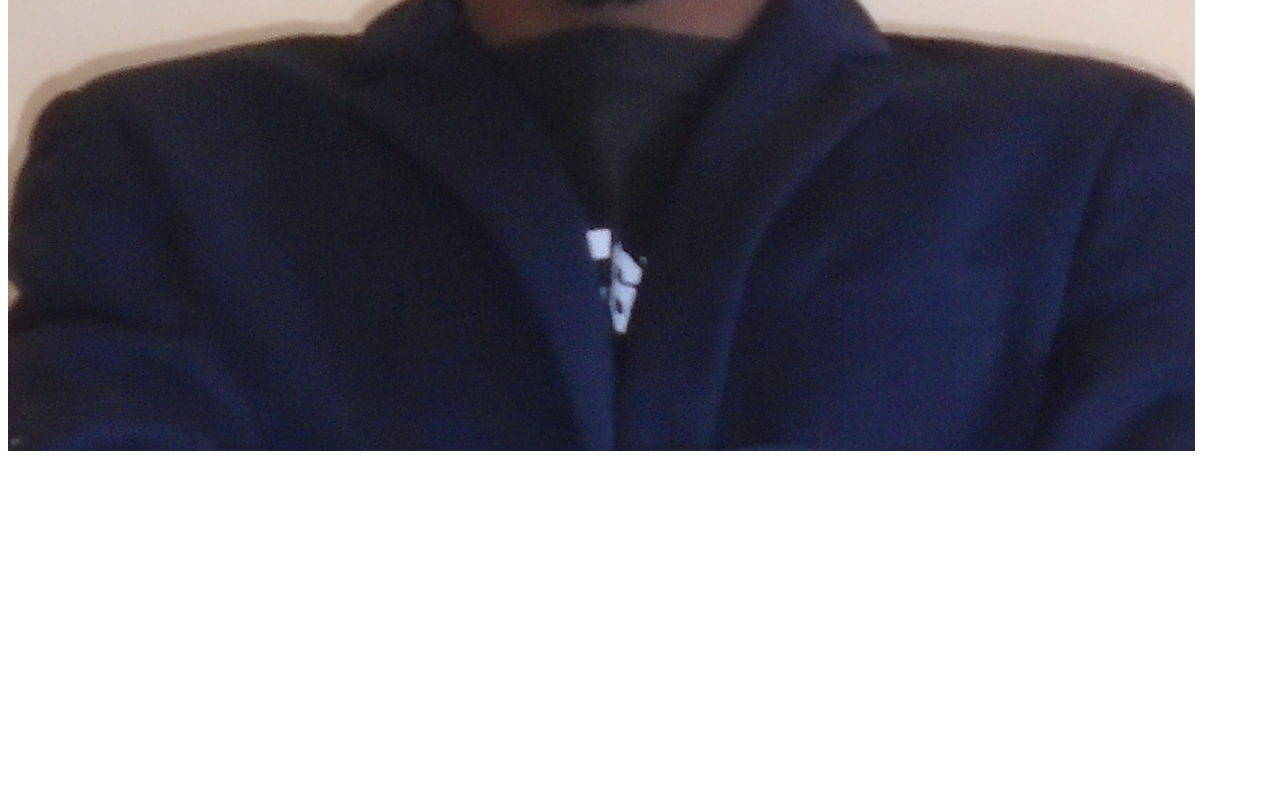
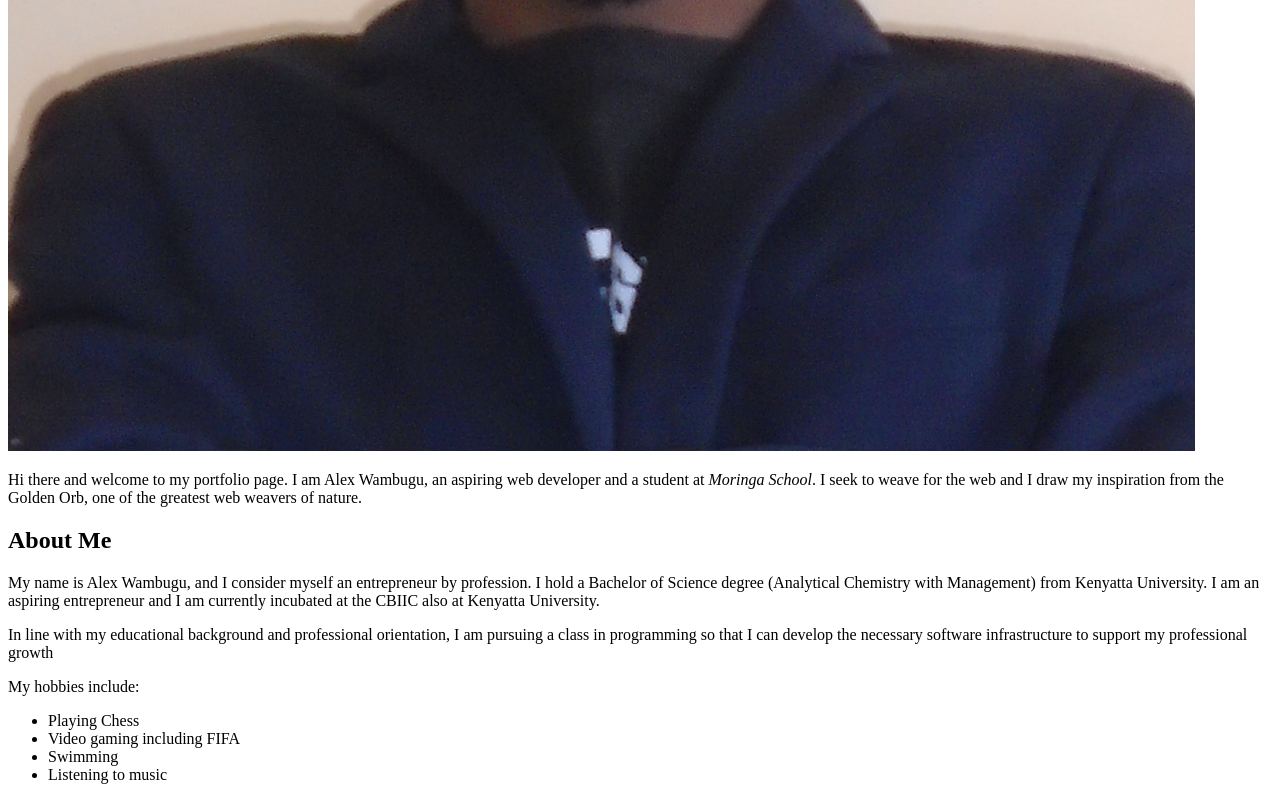
Before and after one commit to dinhcaradoc/alex-portfolio, a plain HTML site: page index.html in a window 1280 px wide. Shown: the part 956-1756 px from the top of the page. Before the commit the page ends 1419 px from the top, so only its background shows below. Drawn offline with Linux system fonts and the light colour scheme.

Commit message:
add an about me section

```diff
--- a/index.html
+++ b/index.html
@@ -8,8 +8,25 @@
 			<header>
 				<div class="header">
 				<img id="displayimage" src="images/alex.png">
+				<p>Hi there and welcome to my portfolio page. I am Alex Wambugu, an aspiring web developer and a student at <em>Moringa School</em>. I seek to weave for the web and I draw my inspiration from the Golden Orb, one of the greatest web weavers of nature.</p>
 				</div>
 			</header>
+
+			<section class="about-me">
+				<h1>About Me</h1>
+				<p>My name is Alex Wambugu, and I consider myself an entrepreneur by profession. I hold a Bachelor of Science degree (Analytical Chemistry with Management) from Kenyatta University. I am an aspiring entrepreneur and I am currently incubated at the CBIIC also at Kenyatta University.</p>
+				<p>In line with my educational background and professional orientation, I am pursuing a class in programming so that I can develop the necessary software infrastructure to support my professional growth</p>
+				<p>My hobbies include:
+					<ul>
+						<li>Playing Chess</li>
+						<li>Video gaming including FIFA</li>
+						<li>Swimming</li>
+						<li>Listening to music</li>
+					</ul>
+				</p>
+			</section>
+
+
 		</body>
 
 </html>
```
